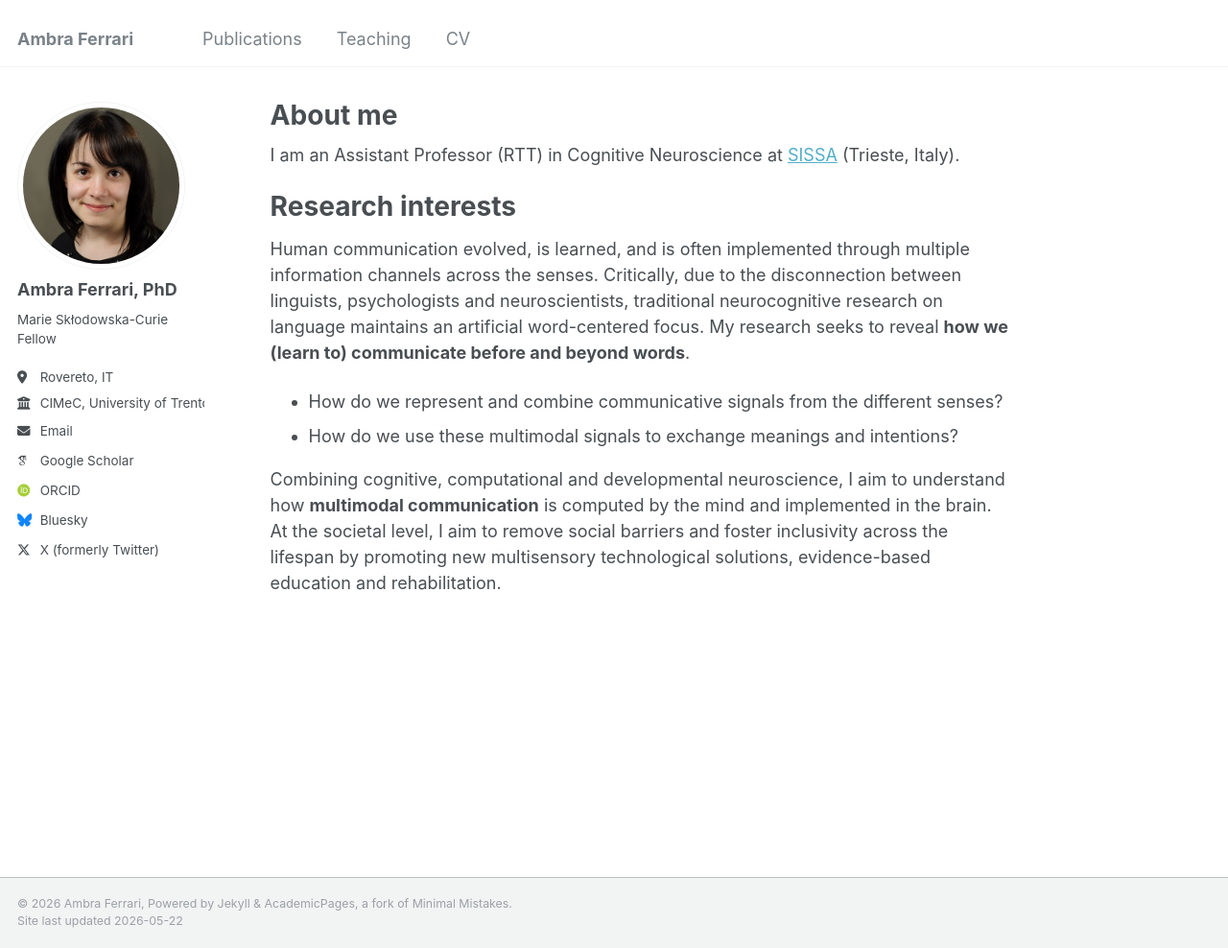
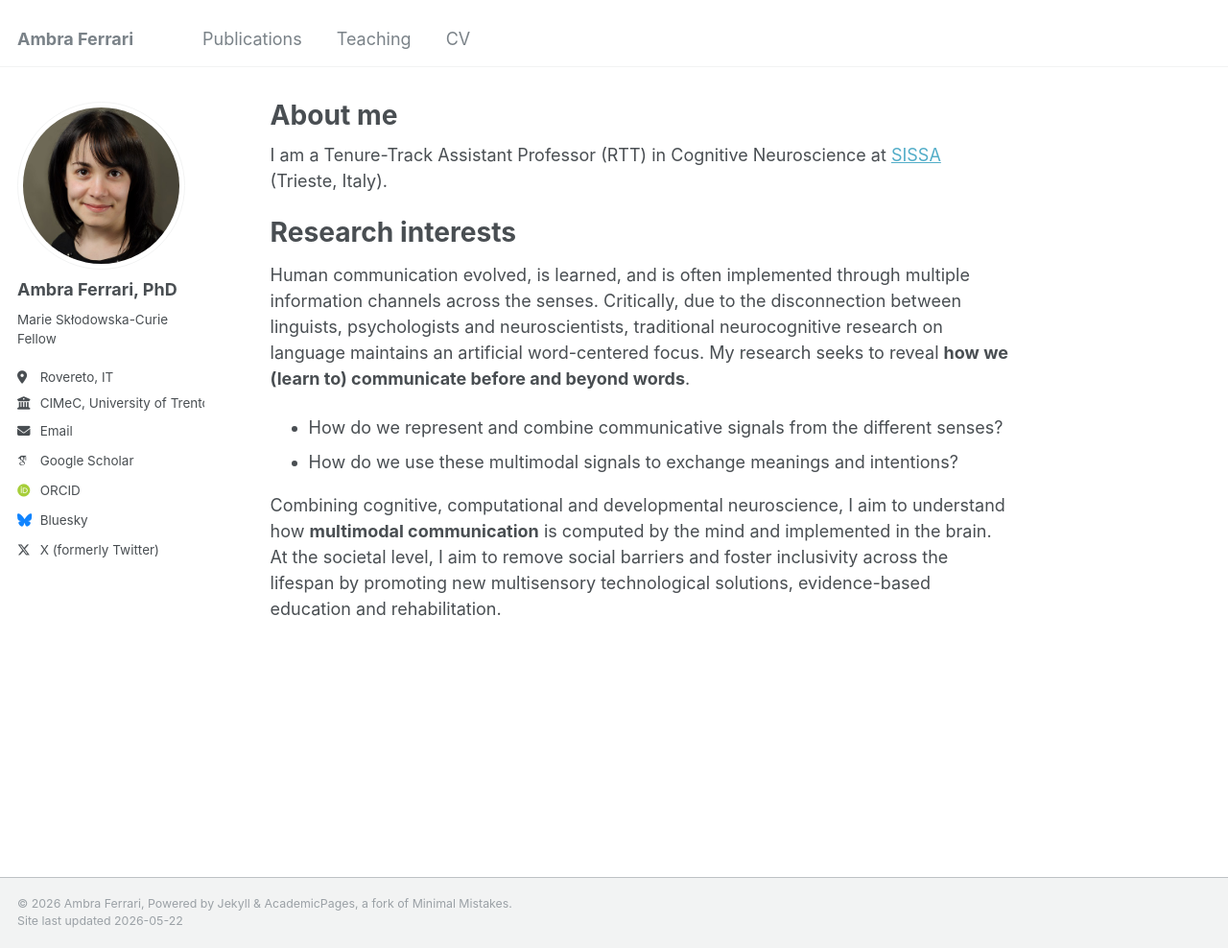
Before and after one commit to ambrafer/ambrafer.github.io, a Jekyll site: the page built from _pages/about.md, in a window 1280 px wide and 988 px high. Shown: the whole window at 96% size. Built offline with Jekyll 4.4.1, drawn with Linux system fonts in a browser that asks for light colours; some web fonts are replaced.

Commit message:
Update about.md

```diff
--- a/_pages/about.md
+++ b/_pages/about.md
@@ -7,7 +7,7 @@ redirect_from:
   - /about.html
 ---
 
-I am an Assistant Professor (RTT) in Cognitive Neuroscience at <a href="https://phdcns.sissa.it/" target="_blank">SISSA</a> (Trieste, Italy).
+I am a Tenure-Track Assistant Professor (RTT) in Cognitive Neuroscience at <a href="https://phdcns.sissa.it/" target="_blank">SISSA</a> (Trieste, Italy).
 
 Research interests
 ======
```
